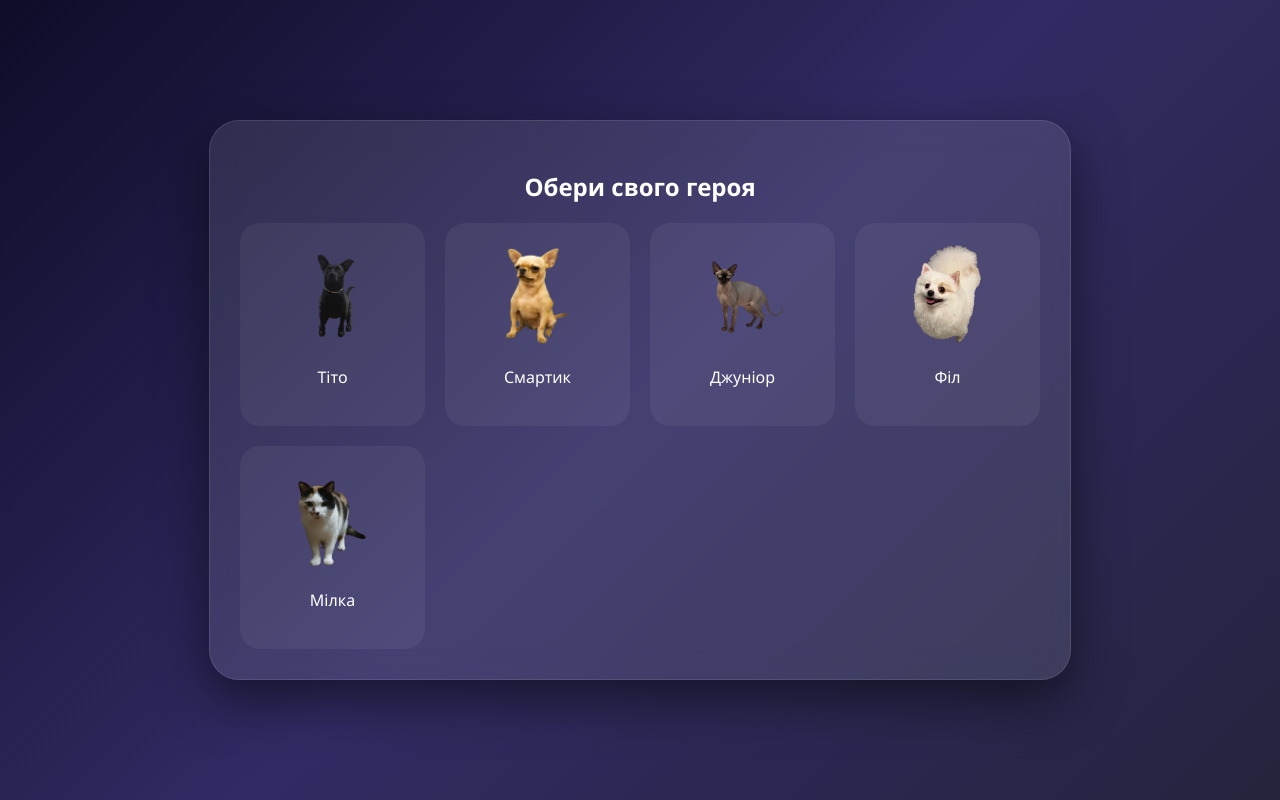
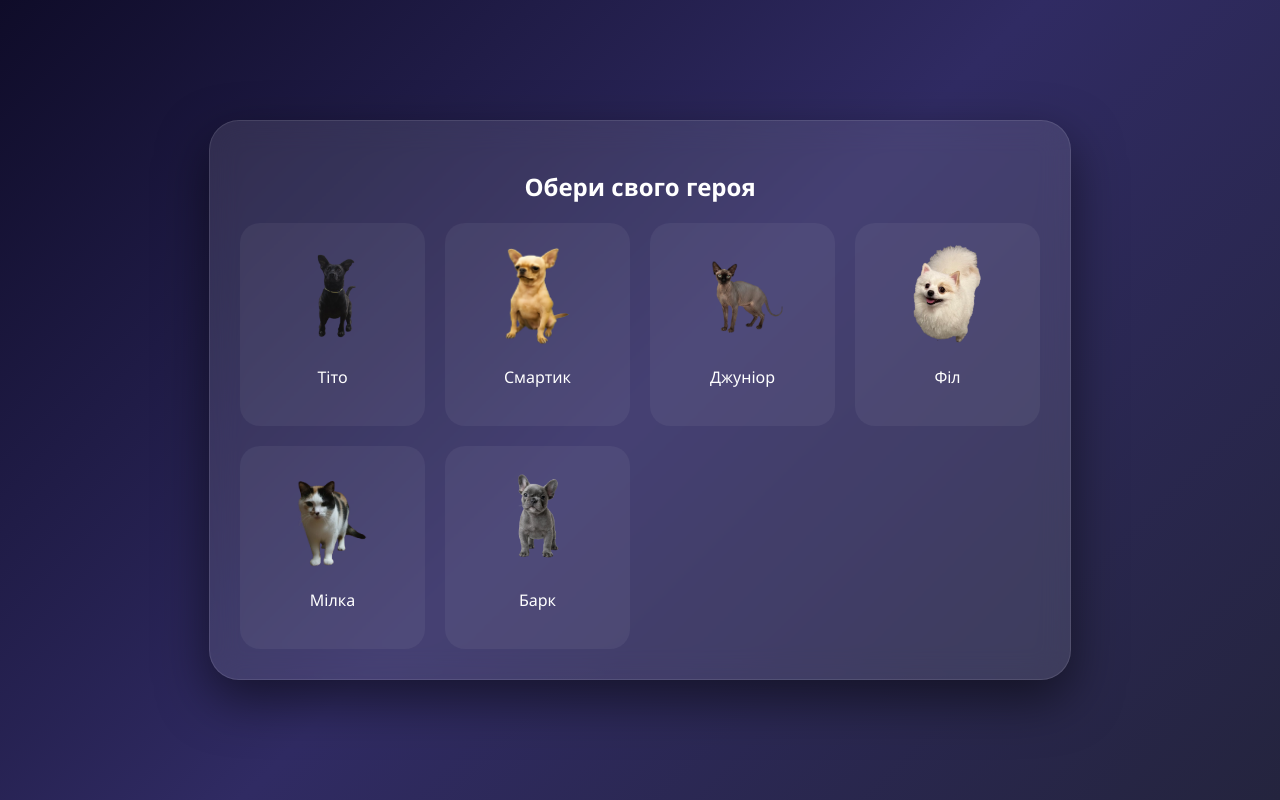
Before and after one commit to platon-lab/Math, a plain HTML site: page index.htm in a window 1280 px wide. Both pictures are taken after a click on the button "ГРАТИ". Drawn offline with Linux system fonts and the light colour scheme.

Commit message:
Add files via upload

```diff
--- a/index.htm
+++ b/index.htm
@@ -146,6 +146,10 @@
             <div class="card" onclick="selectChar('Мілка', 'Milka.png')">
                 <img src="Milka.png" alt="Milka" onerror="this.src='https://via.placeholder.com/100?text=Fil'">
                 <p>Мілка</p>
+            </div>
+            <div class="card" onclick="selectChar('Барк', 'Bark.png')">
+                <img src="Bark.png" alt="Bark" onerror="this.src='https://via.placeholder.com/100?text=Bark'">
+                <p>Барк</p>
 
             </div>
         </div>
```
Also changed, not shown: Bark.png (added), 1 other file.
